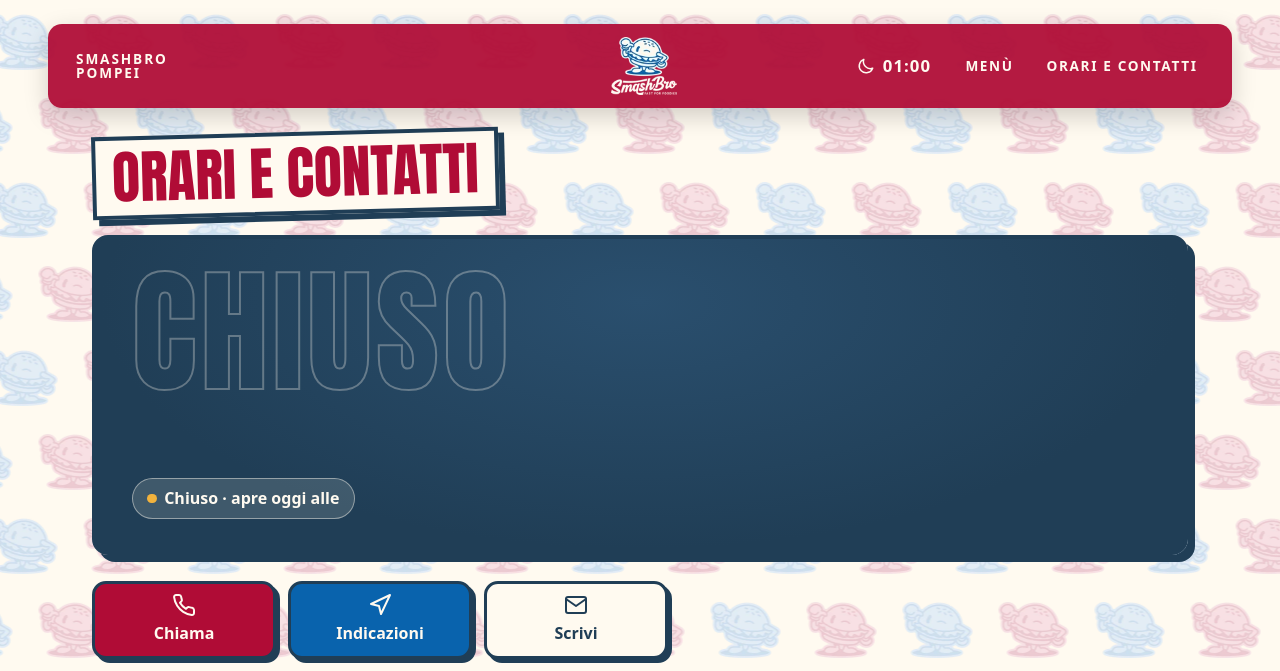
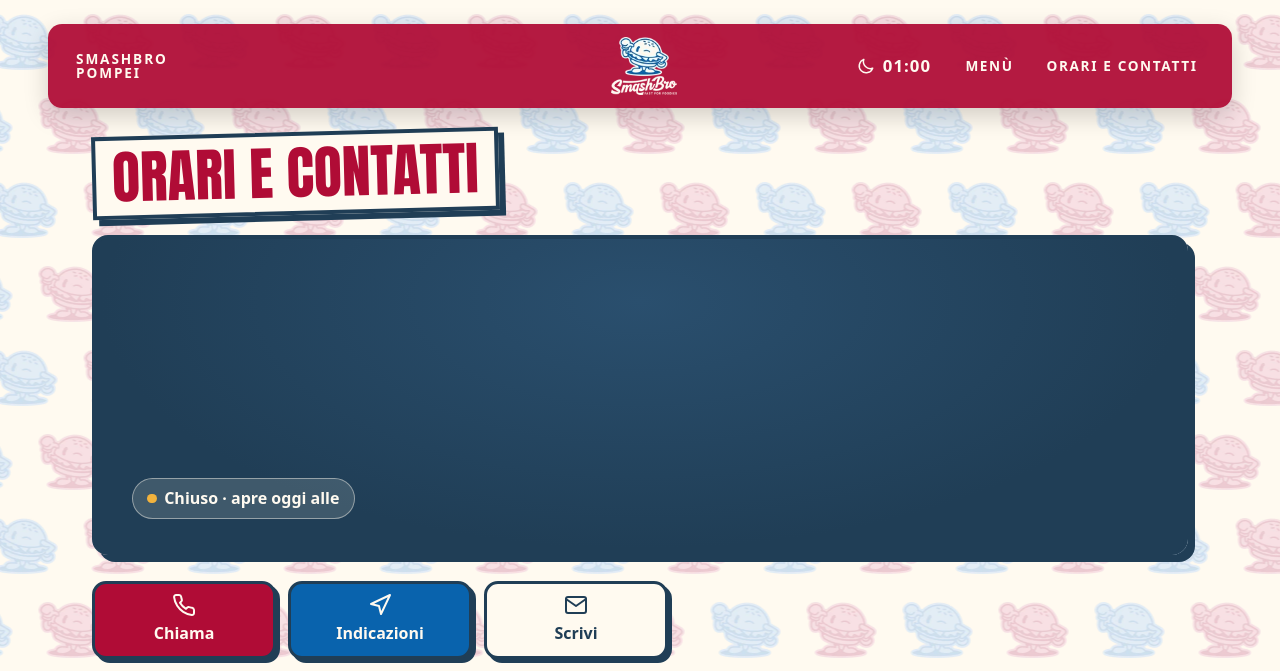
Before and after one commit to IvanRussoL/smashbro-pompei, a Flask app: template app/templates/info.html in a window 1280 px wide. Shown: the top 671 px of the page. Run offline with Flask 3, Linux system fonts and the light colour scheme; the template is opened without the code that fills it, so the values that code supplies are empty; some libraries are stand-ins or nearby versions.

Commit message:
Info: l'insegna al neon mostra il nome del locale, lo stato resta solo nell'etichetta

```diff
--- a/app/static/css/stile.css
+++ b/app/static/css/stile.css
@@ -368,8 +368,8 @@ h2 { font-size: 1.6rem; margin: 0 0 1rem; color: var(--rosso); }
 .blocco-info :focus-visible { outline-color: var(--blu-scuro); }
 .blocco-arrivare :focus-visible, .blocco-contatti :focus-visible { outline-color: var(--crema); }
 
-/* Riquadro dello stato come insegna al neon: fondo blu scuro, APERTO / CHIUSO grande in alto,
-   nome, indirizzo e stato in basso. Da aperto l'insegna è accesa (bagliore rosso), da chiuso è spenta. */
+/* Riquadro dello stato come insegna al neon: fondo blu scuro, nome del locale grande in alto,
+   indirizzo e stato in basso. Da aperto l'insegna è accesa (bagliore rosso), da chiuso è spenta. */
 .blocco-stato {
     display: flex;
     flex-direction: column;
@@ -383,7 +383,7 @@ h2 { font-size: 1.6rem; margin: 0 0 1rem; color: var(--rosso); }
 .insegna {
     margin: 0;
     font-family: var(--titolo);
-    font-size: clamp(4.5rem, 24vw, 8.5rem);
+    font-size: clamp(3.4rem, 17vw, 7rem);
     line-height: 0.9;
     text-transform: uppercase;
     letter-spacing: 0.03em;
@@ -402,7 +402,6 @@ h2 { font-size: 1.6rem; margin: 0 0 1rem; color: var(--rosso); }
     20%, 24%, 46%, 100% { opacity: 1; }
 }
 .stato-testo { display: flex; flex-direction: column; align-items: flex-start; gap: 0.4rem; }
-.info-locale { margin: 0; font-family: var(--titolo); font-size: clamp(1.6rem, 6vw, 2.2rem); line-height: 1; text-transform: uppercase; letter-spacing: 0.02em; }
 .info-indirizzo { margin: 0; font-weight: 600; }
 .blocco-stato .info-indirizzo { margin: 0 0 0.4rem; font-size: 1.05rem; letter-spacing: 0.04em; font-weight: 500; }
 
--- a/app/templates/info.html
+++ b/app/templates/info.html
@@ -10,12 +10,11 @@
         <h1>Orari e contatti</h1>
     </div>
 
-    {# Insegna al neon: fondo blu scuro e APERTO / CHIUSO grande. Da aperto è accesa in rosso,
-       da chiuso è spenta (solo il contorno). Il testo vero dello stato resta sotto, l'insegna è decorativa. #}
+    {# Insegna al neon con il nome del locale: accesa in rosso se è aperto, spenta (solo il contorno)
+       se è chiuso. Lo stato a parole lo dice solo l'etichetta sotto, così non si ripete. #}
     <section class="blocco-info blocco-stato {{ 'locale-aperto' if stato.aperto else 'locale-chiuso' }}" aria-label="Dove siamo e stato del locale">
-        <p class="insegna" aria-hidden="true">{{ 'Aperto' if stato.aperto else 'Chiuso' }}</p>
+        <p class="insegna">{{ impostazioni.nome_locale }}</p>
         <div class="stato-testo">
-            <p class="info-locale">{{ impostazioni.nome_locale }}</p>
             <p class="info-indirizzo">{{ impostazioni.indirizzo }}</p>
             <p class="stato-apertura {{ 'aperto' if stato.aperto else 'chiuso' }}">{{ descrivi_stato_apertura(stato, adesso) }}</p>
         </div>
```
Also changed, not shown: DEVLOG.md (+1 -0 lines), tests/test_rotte_pubbliche.py (+1 -1 lines).
